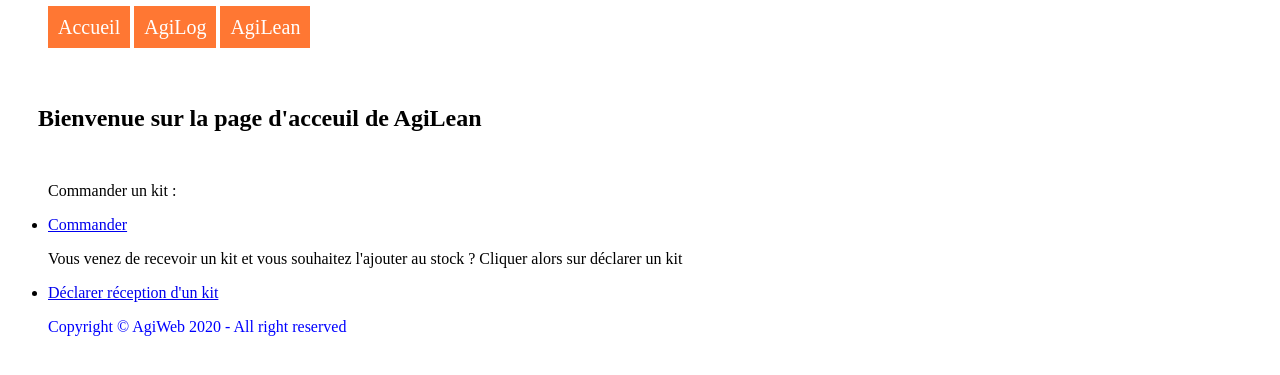
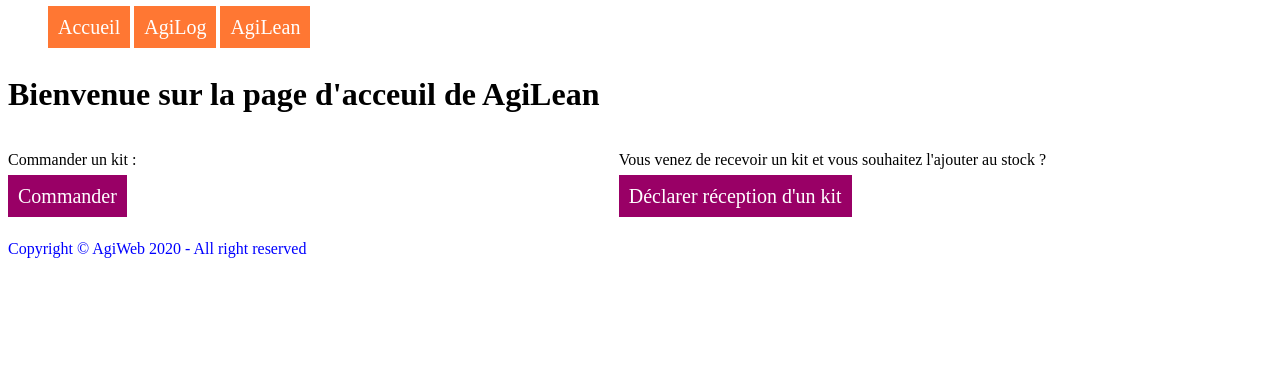
Before and after one commit to edwinguiller/Kleiner, a Flask app: page /Agilean in a window 1280 px wide. Shown: the part 58-433 px from the top of the page. Run offline with Flask 2, Linux system fonts and the light colour scheme.

Commit message:
bouton lean

```diff
--- a/AgiWeb/Static/accueil.css
+++ b/AgiWeb/Static/accueil.css
@@ -110,12 +110,12 @@ div#content-accueil div{
 	width:48%;
 
 }
-div.leftbox{
+div#content-lean_acceuil div{
+	display :inline-block;
+	width:48%;
 
 }
-div.rightbox{
 
-  }
 
 /*AgiLog acceuil*/
 div#content-agilog div{
@@ -123,14 +123,9 @@ div#content-agilog div{
 	width:48%;
 
 }
-div.leftbox{
-
-}
-div.rightbox{
-}
-
 
 a.bouton2{
+	margin-top:10px;
 	color:white;
 	background-color:990066;
 	text-decoration: none;
--- a/AgiWeb/Templates/AgiLean_accueil.html
+++ b/AgiWeb/Templates/AgiLean_accueil.html
@@ -7,16 +7,17 @@
 
 		<!-- Contenu -->
 
-		<h2> Bienvenue sur la page d'acceuil de AgiLean </h2>
-		<ul>
-			<p>Commander un kit : </p>
-			<li class="bouton2">
-				<a href="{{url_for('com_lean')}}">Commander</a>
-			</li>
-			<p>Vous venez de recevoir un kit et vous souhaitez l'ajouter au stock ? Cliquer alors sur déclarer un kit</p>
-			<li class="bouton2">
-				<p> <a href="{{url_for('receptkit')}}" rel="nofollow"> Déclarer réception d'un kit </a></p>
-			</li>
+		<h1> Bienvenue sur la page d'acceuil de AgiLean </h1>
+		<div id="content-lean_acceuil">
+			<div class="leftbox">
+				<p>Commander un kit : </p>
+				<a class="bouton2" href="{{url_for('com_lean')}}">Commander</a>
+			</div>
+			<div class="rightbox">
+				<p>Vous venez de recevoir un kit et vous souhaitez l'ajouter au stock ? </p>
+				<a class="bouton2" href="{{url_for('receptkit')}}" rel="nofollow"> Déclarer réception d'un kit </a></p>
+			</div>
+		</div>
 
 		<!-- Pied de page -->
 		<footer>
--- a/AgiWeb/Templates/AgiLog_accueil.html
+++ b/AgiWeb/Templates/AgiLog_accueil.html
@@ -12,14 +12,14 @@
 
 			<div class="leftbox">
 
-				<p class= "small "> Vous voulez lancez le run et initialiser les paramètres du jeux ? Cliquez alors sur Initialisation </p>
+				<p > Vous voulez lancez le run et initialiser les paramètres du jeux ? Cliquez alors sur Initialisation </p>
 
 				<a class="bouton2" href="{{url_for('initialisation')}}"> Initialisation </a>
 			</div>
 
 			<div class="rightbox">
 
-				<p class= "small "> Vous êtes en cours de jeux ? Cliquez alors sur Encours pour accéder à toutes les disponibilités</p>
+				<p > Vous êtes en cours de jeux ? Cliquez alors sur Encours pour accéder à toutes les disponibilités</p>
 
 				<a class="bouton2" href="{{url_for('encoursAlog')}}"> Encours </a>
 			</div>
--- a/AgiWeb/Templates/pass_com_lean.html
+++ b/AgiWeb/Templates/pass_com_lean.html
@@ -24,6 +24,6 @@
       </tr>
       {%endfor%}
     </table>
-    <a href="{{url_for('receptkit')}}">Valider reception kit</a>
+    <a class="bouton2" href="{{url_for('receptkit')}}">Valider reception kit</a>
 	</body>
 </html>
--- a/AgiWeb/templates/recept_stock_alean.html
+++ b/AgiWeb/templates/recept_stock_alean.html
@@ -41,7 +41,7 @@
             </tr>
             {%endfor%}
         </table>
-    <a href="{{url_for('com_lean')}}">Passer commande</a>
+    <a class="bouton2" href="{{url_for('com_lean')}}">Passer commande</a>
     </body>
 </html>
 
```
Also changed, not shown: AgiWeb/AgiWeb_BDD.db.
